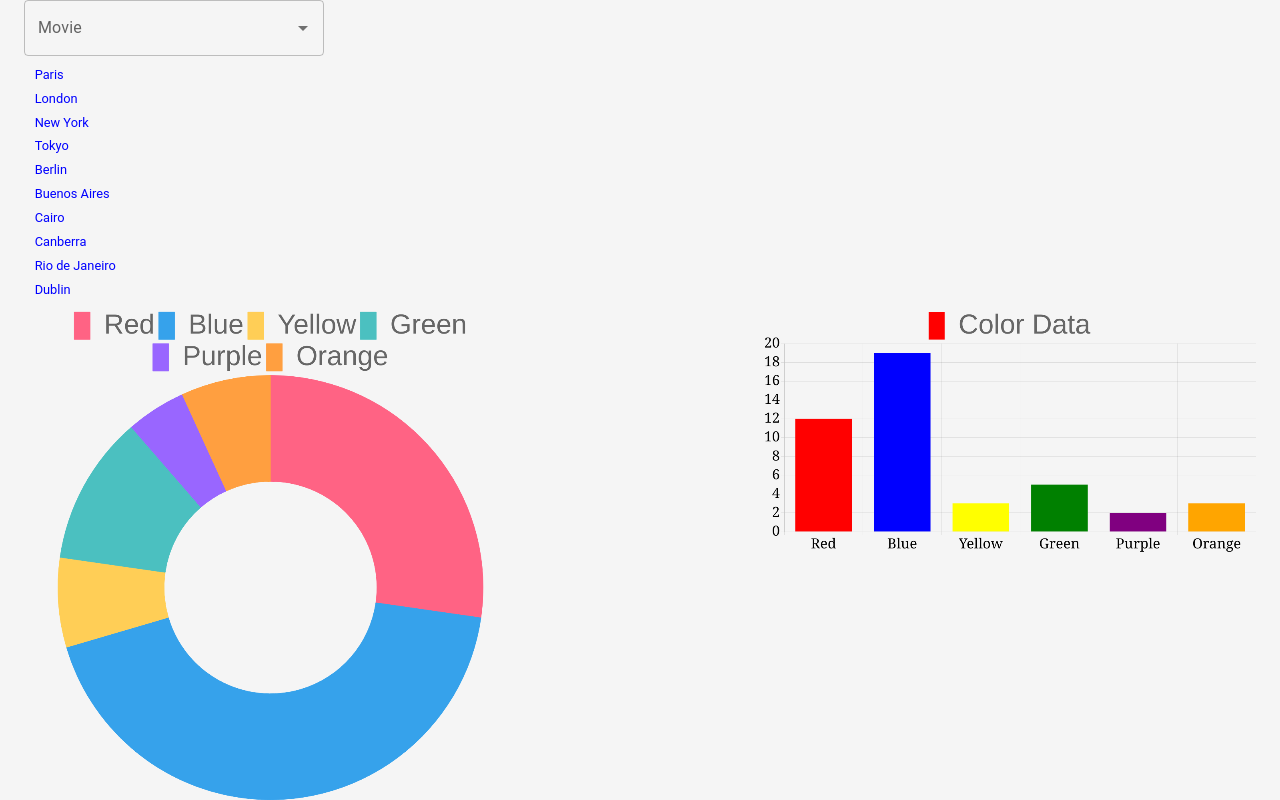
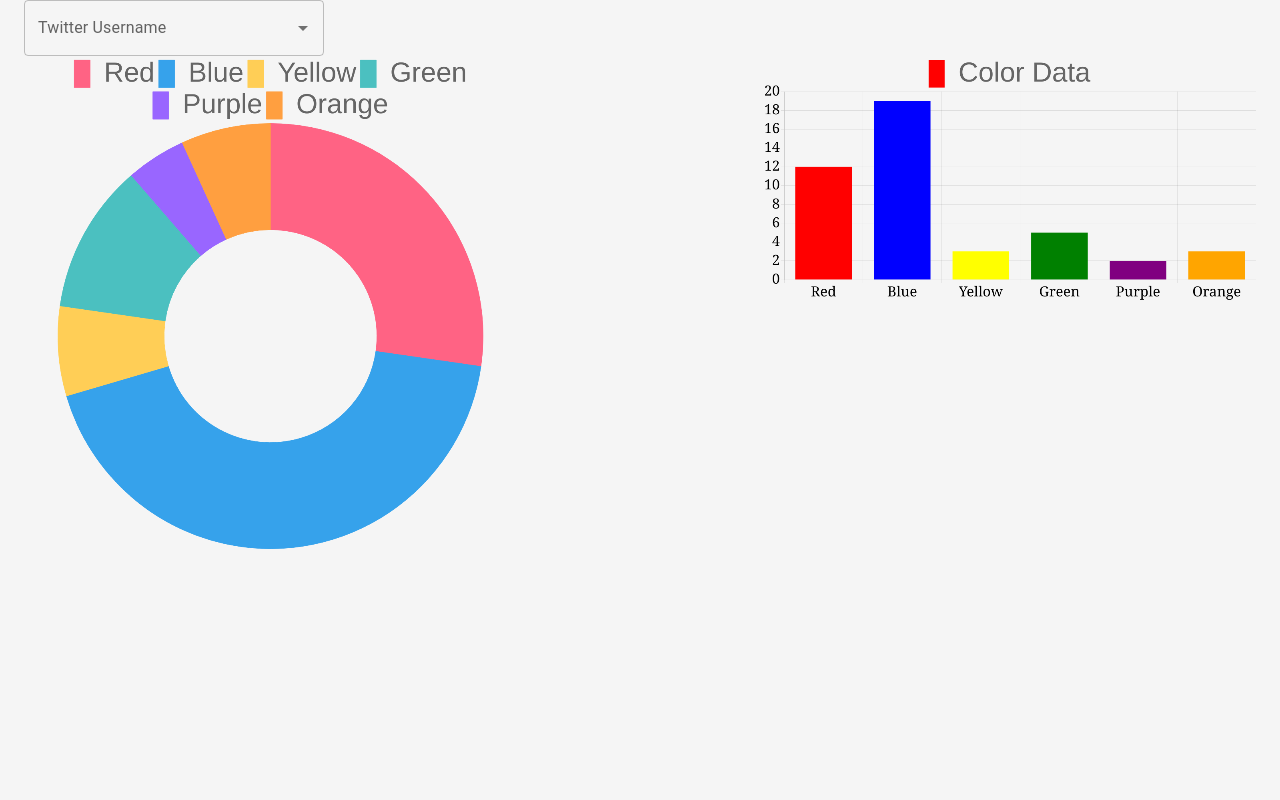
Before and after one commit to Tony-beeper/BetterStockingU, a React (Create React App) app in the folder frontend/: page / in a window 1280 px wide. Built offline with nearby package versions, Linux system fonts and the light colour scheme.

Commit message:
search bar

```diff
--- a/frontend/src/components/SearchBar/SearchBar.js
+++ b/frontend/src/components/SearchBar/SearchBar.js
@@ -8,7 +8,7 @@ const SearchBar = ({options }) => {
   id="combo-box-demo"
   options={options}
   sx={{ width: 300 }}
-  renderInput={(params) => <TextField {...params} label="Movie" />}
+  renderInput={(params) => <TextField {...params} label="Twitter Username" />}
 />
   );
 };
--- a/frontend/src/pages/HomePage/HomePage.js
+++ b/frontend/src/pages/HomePage/HomePage.js
@@ -42,21 +42,9 @@ const HomePage = () => {
   return (
     <Container maxWidth="xl">
       <div className="my_app">
-        <SearchBar searchQuery={searchQuery} setSearchQuery={setSearchQuery} />
+        <SearchBar options={data} setSearchQuery={setSearchQuery} />
 
-        <div style={{ padding: 3 }}>
-          {dataFiltered.map((d, index) => (
-            <div
-              className="search-bar-text"
-              key={index}
-              onClick={(e) => {
-                setSearchQuery(d);
-              }}
-            >
-              {d}
-            </div>
-          ))}
-        </div>
+
       </div>
       <div className="homepage">
         {/* <img src={CodeBookIconWhite} className="backgroundImage" alt="icon" /> */}
```
